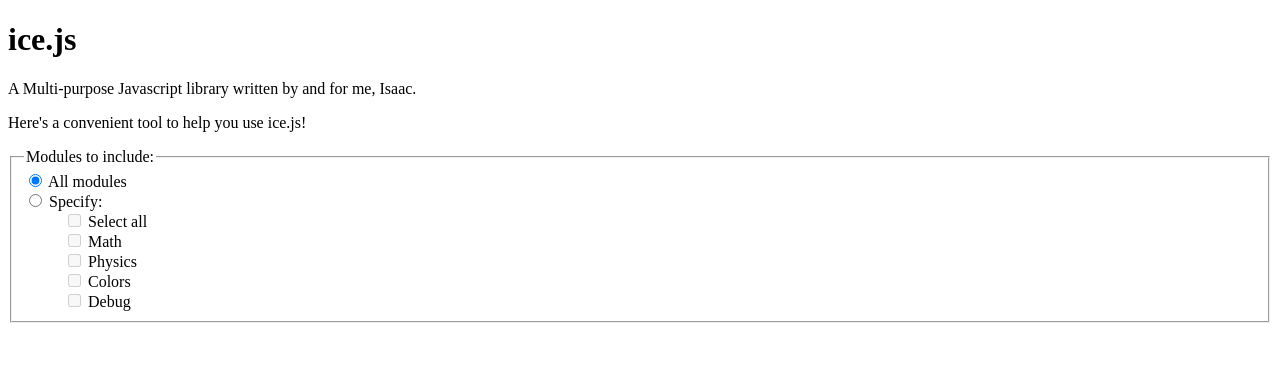
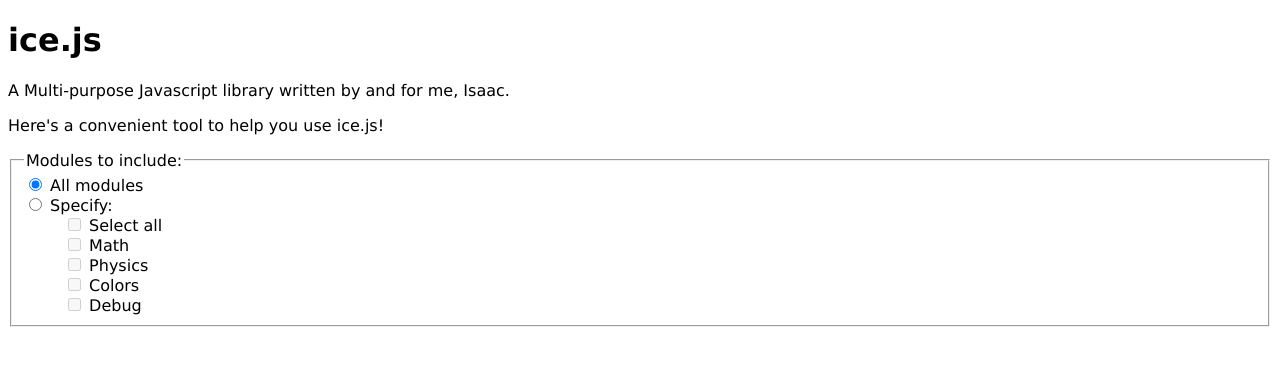
Before and after one commit to caasinehc/ice, a plain HTML site: page index.html in a window 1280 px wide. Drawn offline with Linux system fonts and the light colour scheme.

Commit message:
Update index.html

```diff
--- a/index.html
+++ b/index.html
@@ -2,6 +2,11 @@
 <html>
 	<head>
 		<title>ice.js</title>
+		<style>
+			body {
+				font-family: "Verdana";
+			}
+		</style>
 	</head>
 	<body>
 		<h1>ice.js</h1>
```
